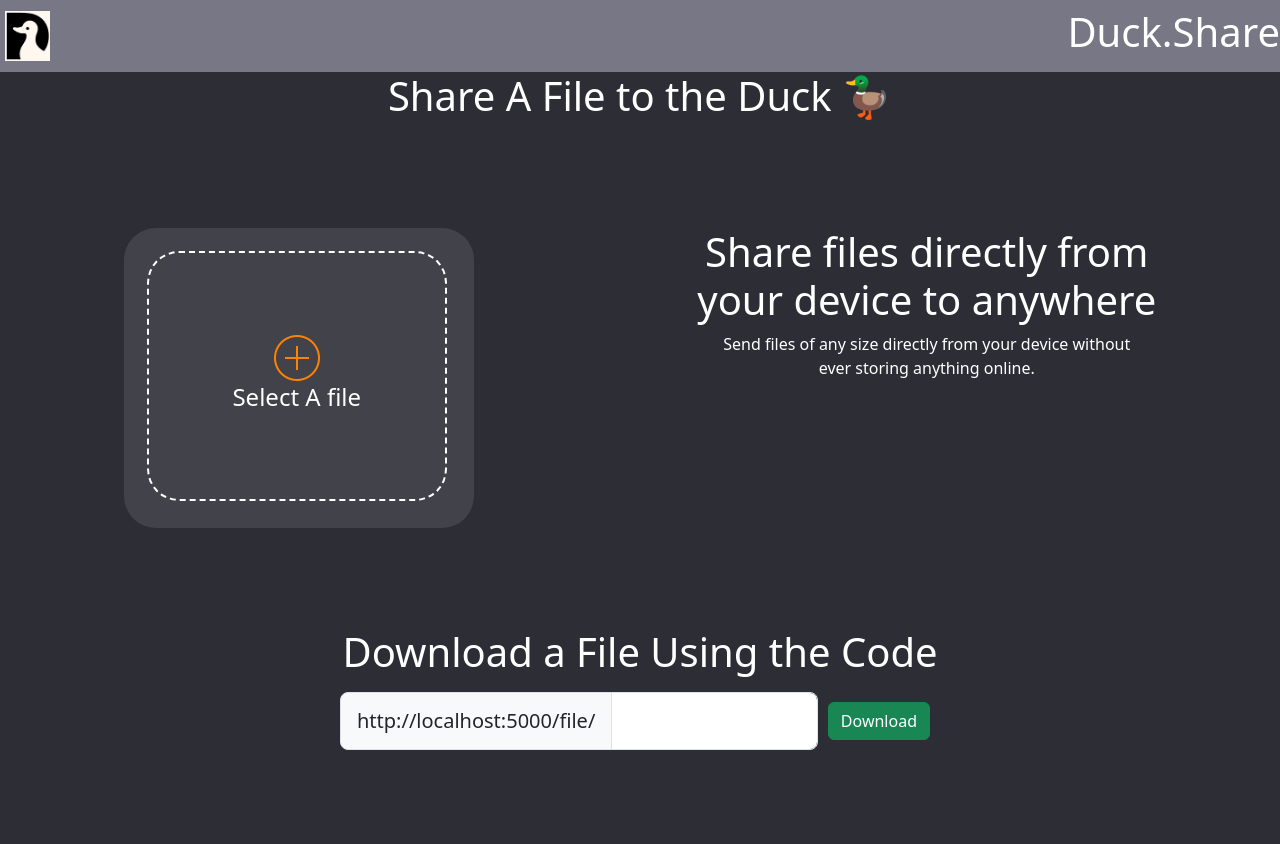
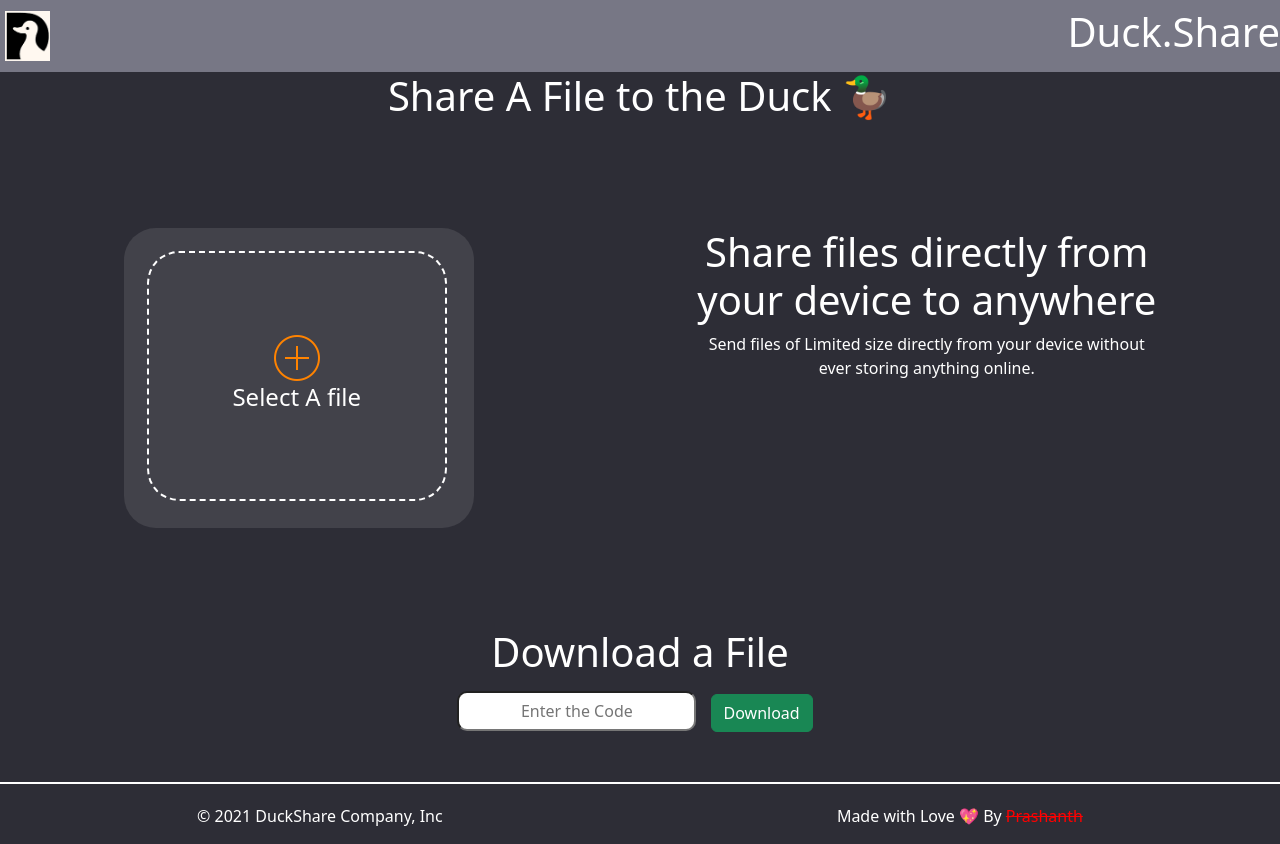
Before and after one commit to e-prashanth/DuckShare, a Flask app: page / in a window 1280 px wide. Before the commit the page ends 750 px from the top, so only its background shows below. Run offline with Flask 3, Linux system fonts and the light colour scheme.

Commit message:
made some changes and made responsive

```diff
--- a/static/style.css
+++ b/static/style.css
@@ -1,6 +1,7 @@
 
 body{
     background-color: #2D2D36;
+    color:white !important;
 }
 .navconatiner{
     background-color: #777785 !important;
@@ -65,15 +66,57 @@ h1{
     margin: 10px;
 }
 
-.InputBox{
-    width: 200px;
-}
 
 .DownloadContianer{
     display: flex;
     flex-direction: row;
 }
 
-/* @media () {
+.inputBox{
+    height: 40px;
+    border-radius: 10px;
+    text-align:center;
+    margin-top: 5px;
+}
 
-} */
+.container {
+    color: white !important; /* Set text color to white */
+}
+
+span{
+    color:white !important;
+}
+
+.footerContainer{
+    display: flex;
+    flex-direction: row;
+    justify-content: space-around;
+}
+
+.Divider{
+    height: 1px;
+    border:1px solid white;
+    margin-top: 40px;
+    margin-bottom: 20px;
+}
+
+
+a{
+    text-decoration: line-through;
+    color: red;
+}
+
+@media (max-width: 768px) {
+    .MainContainer{
+        flex-direction: column;
+        justify-content: center;
+        align-items: center;
+    }
+    .DownloadContianer{
+        display: flex;
+        flex-direction: column;
+    }
+    .copy{
+        display: none;
+    }
+}
--- a/templates/index.html
+++ b/templates/index.html
@@ -46,7 +46,7 @@
         <div class="ContainerAboutSharing">
           <h1>Share files directly from<br />your device to anywhere</h1>
           <p>
-            Send files of any size directly from your device without<br />
+            Send files of Limited size directly from your device without<br />
             ever storing anything online.
           </p>
         </div>
@@ -56,17 +56,17 @@
         <button type="button" class="buttons btn btn-danger" onclick="window.location.reload()">Abort the Duck</button>
       </div>
       <div class="Container1">
-        <h1>Download a File Using the Code</h1>
-        <div class="mt-3 DownloadContianer">
-          <div class="input-group input-group-lg">
-            <span class="input-group-text" id="basic-addon3">http://localhost:5000/file/</span>
-            <input type="text" class="form-control" id="basic-url" aria-describedby="basic-addon3 basic-addon4">
-          </div>
+        <h1>Download a File</h1>
+        <input placeholder="Enter the Code" class="inputBox">
           <button type="button" class="buttons btn btn-success" onclick="handleFileDownload()">Download</button>
-        </div>
 
       </div>
     </div>
+    <div class="Divider"></div>
+    <div class="footerContainer">
+      <p class="copy">&copy; 2021 DuckShare Company, Inc</p>
+      <p>Made with Love 💖 By <a href="https://www.linkedin.com/in/prashanth-ede-37b206258/" target="_blank">Prashanth</a></p>
 
+    </div>
   </body>
 </html>
```
